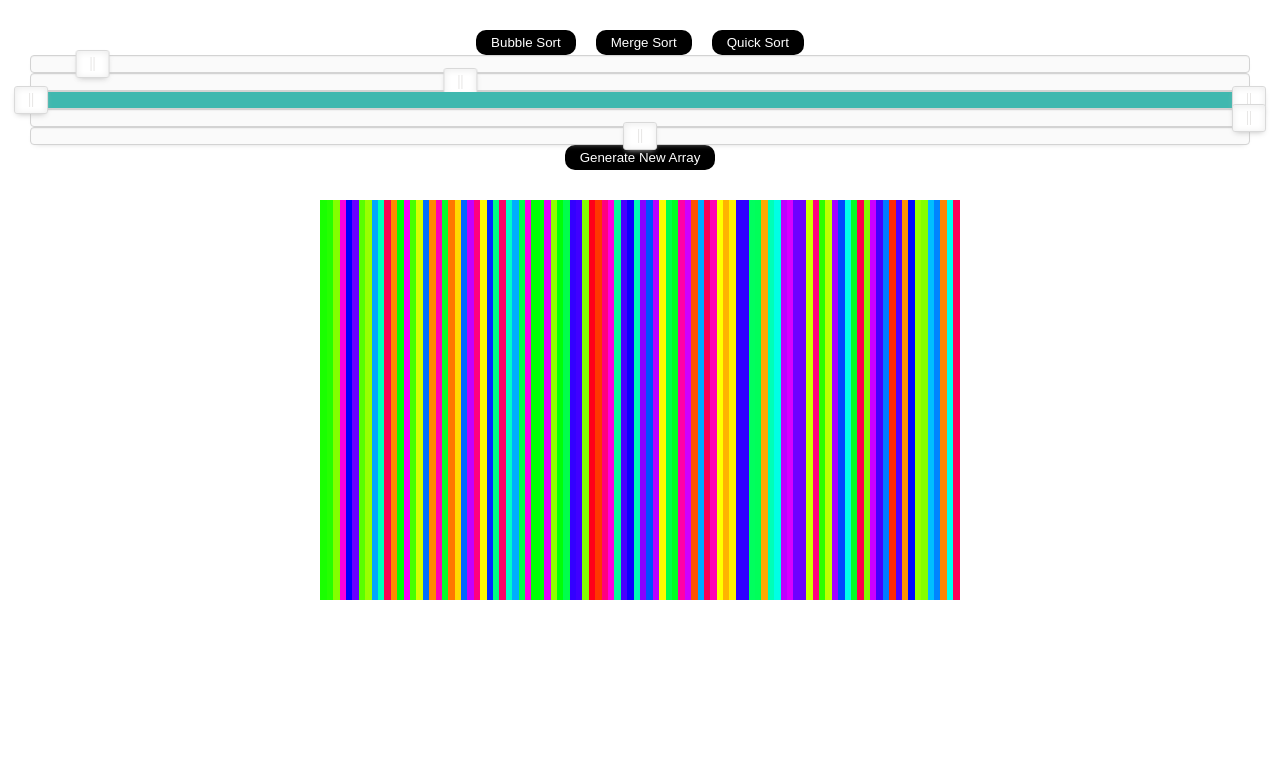
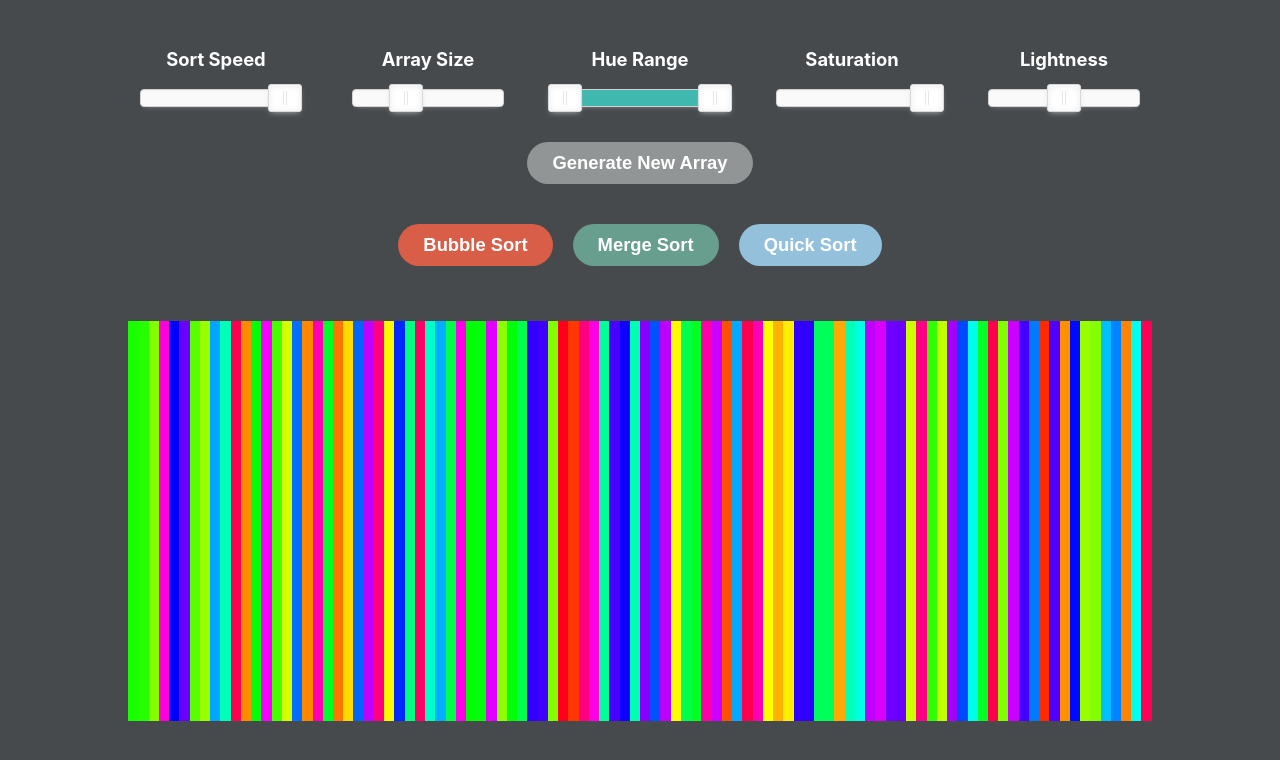
Before and after one commit to gabinorsworthy/color-sort, a React (Create React App) app: page / in a window 1280 px wide. Shown: the top 760 px of the page. Built offline with nearby package versions, Linux system fonts and the light colour scheme.

Commit message:
UI/UX update

```diff
--- a/src/ColorSort/ColorSort.css
+++ b/src/ColorSort/ColorSort.css
@@ -1,26 +1,91 @@
-.tool-bar {
-    margin: 30px;
+html {
+    background-color: #464A4D;
 }
 
+
+
+
+
+/* TOOLBAR */
+.tool-bar {
+    margin: 30px 30px 50px;
+}
+
+.sliders, .new-array-button {
+    margin-bottom: 20px;
+}
+
+.new-array-button {
+    margin-bottom: 30px;
+}
+
+/* SLIDERS */
+.sliders {
+    display: flex;
+    flex-wrap: wrap;
+    justify-content: center;
+}
+
+h3 {
+    color: white;
+    font-size: calc(.75rem + .5vw);
+}
+
+div > .noUi-base {
+    width: 10vw;
+    min-width: 150px;
+}
+
+.noUi-touch-area {
+    border-radius: 30px;
+}
+
+.slider {
+    margin: 10px 30px 10px;
+}
+
+
+
+
+
+/* BUTTONS */
 button {
     background-color: black;
     border: none;
-    border-radius: 10px;
+    border-radius: 50px;
     color: white;
-    margin: 0 10px;
-    padding: 5px 15px;
+    font-size: calc(.75rem + .5vw);
+    font-weight: bold;
+    margin: 5px 10px;
+    padding: 10px 25px;
     cursor: pointer;
 }
-/*
-button:hover {
-    cursor: pointer;
-}
-*/
 
 button:focus {
     outline: 0;
 }
 
+.bubbleSort {
+    background-color: #D85E48;
+}
+
+.mergeSort {
+    background-color: #679E8D;
+}
+
+.quickSort {
+    background-color: #93C0DB;
+}
+
+.resetArray {
+    background-color: #929596;
+}
+
+
+
+
+
+/* ARRAY BARS */
 .bar-container {
     height: 90vh;
 }
--- a/src/ColorSort/ColorSort.jsx
+++ b/src/ColorSort/ColorSort.jsx
@@ -13,7 +13,6 @@ export default class ColorSort extends React.Component {
         this.state = {
             array: [],
             styleArray: [],
-            speed: 5,
             saturation: 1,
             lightness: .5
         };
@@ -31,7 +30,7 @@ export default class ColorSort extends React.Component {
         var lightnessSlider = document.getElementById('lightnessSlider');
 
         noUiSlider.create(speedSlider, {
-            start:[5],
+            start:[95],
             step: 5,
             range: {
                 'min': 1,
@@ -78,7 +77,6 @@ export default class ColorSort extends React.Component {
     }
 
     resetArray() {
-        var speed = 5;
         var size = 100;
         var hue = [0, 360];
         var saturation = 1;
@@ -86,18 +84,23 @@ export default class ColorSort extends React.Component {
 
         // set values based on input sliders
         if (this.state.array.length > 0) {
-            console.log('update');
-            var speedSlider = document.getElementById('speedSlider');
             var sizeSlider = document.getElementById('sizeSlider');
             var hueSlider = document.getElementById('hueSlider');
             var saturationSlider = document.getElementById('saturationSlider');
             var lightnessSlider = document.getElementById('lightnessSlider');
 
-            speed = Number(speedSlider.noUiSlider.get());
             size = Number(sizeSlider.noUiSlider.get());
             hue = [Number(hueSlider.noUiSlider.get()[0]), Number(hueSlider.noUiSlider.get()[1])];
             saturation = Number(saturationSlider.noUiSlider.get());
             lightness = Number(lightnessSlider.noUiSlider.get());
+        }
+
+        const mainBackground = document.getElementsByTagName('html')[0];
+        if (lightness < .4) {
+            mainBackground.style.backgroundColor = `#AEB4B8`;
+        }
+        else {
+            mainBackground.style.backgroundColor = `#464A4D`;
         }
 
         const array = [];
@@ -118,7 +121,7 @@ export default class ColorSort extends React.Component {
             // used to create the new bars
             styleArray.push({
                 backgroundColor: `rgb(${rgb[0]}, ${rgb[1]}, ${rgb[2]})`,
-                width: `${window.innerWidth * 0.005}px`
+                width: `${window.innerWidth * .8 / size}px`
             });
 
             // Had issue updating colors in render
@@ -130,7 +133,7 @@ export default class ColorSort extends React.Component {
             }
         }
 
-        this.setState({array, styleArray, speed, saturation, lightness});
+        this.setState({array, styleArray, saturation, lightness});
 
 
     }
@@ -141,7 +144,9 @@ export default class ColorSort extends React.Component {
 
     bubbleSort() {
         const animations = getBubbleSortAnimations(this.state.array);
-        const speed = this.state.speed;
+
+        var speedSlider = document.getElementById('speedSlider');
+        const speed = 101 - Number(speedSlider.noUiSlider.get());
 
         // disable buttons while sort is happening
         const elements = document.getElementsByTagName('button');
@@ -160,8 +165,8 @@ export default class ColorSort extends React.Component {
             setTimeout(() => {
                 // increase height of bars being compared
                 if (i % 3 === 0) {
-                    barOneStyle.height = '60vh';
-                    barTwoStyle.height = '60vh';
+                    barOneStyle.height = '55vh';
+                    barTwoStyle.height = '55vh';
                 }
                 // swap the colors if necessary
                 else if (i % 3 === 1) {
@@ -187,7 +192,9 @@ export default class ColorSort extends React.Component {
 
     mergeSort() {
         const animations = getMergeSortAnimations(this.state.array);
-        const speed = this.state.speed;
+
+        var speedSlider = document.getElementById('speedSlider');
+        const speed = 101 - Number(speedSlider.noUiSlider.get());
 
         // disable buttons while sort is running
         const elements = document.getElementsByTagName('button');
@@ -210,13 +217,13 @@ export default class ColorSort extends React.Component {
                     const barTwoIdx = animations[i][2];
                     const barTwoStyle = arrayBars[barTwoIdx].style;
 
-                    barOneStyle.height = '60vh';
-                    barTwoStyle.height = '60vh';
+                    barOneStyle.height = '55vh';
+                    barTwoStyle.height = '55vh';
                 }
                 // increase height of the location the color will change
                 // if it is not already equal to the items being compared
                 else if (animationTask === 'incHeightCurrent') {
-                    barOneStyle.height = '70vh';
+                    barOneStyle.height = '60vh';
                 }
                 // decrease height of bars no longer being compared
                 else if (animationTask === 'decHeight') {
@@ -246,7 +253,9 @@ export default class ColorSort extends React.Component {
 
     quickSort() {
         const animations = getQuickSortAnimations(this.state.array);
-        const speed = this.state.speed;
+
+        var speedSlider = document.getElementById('speedSlider');
+        const speed = 101 - Number(speedSlider.noUiSlider.get());
 
         // disable buttons while sort is running
         const elements = document.getElementsByTagName('button');
@@ -268,17 +277,17 @@ export default class ColorSort extends React.Component {
             setTimeout(() => {
                 // increase height of pivot at start
                 if (animationTask === 'piv') {
-                    barOneStyle.height = '70vh';
+                    barOneStyle.height = '60vh';
                 }
                 // increase height of items being compared
                 else if (animationTask === 'incHeight') {
-                    barOneStyle.height = '60vh';
-                    barTwoStyle.height = '60vh';
+                    barOneStyle.height = '55vh';
+                    barTwoStyle.height = '55vh';
                 }
                 // lower height of bar no longer being used
                 else if (animationTask === 'changeHeight') {
                     barOneStyle.height = '50vh';
-                    barTwoStyle.height = '60vh';
+                    barTwoStyle.height = '55vh';
                 }
                 // change color of two bars
                 else if (animationTask === 'changeColor') {
@@ -288,13 +297,13 @@ export default class ColorSort extends React.Component {
                 }
                 // match height of pivot
                 else if (animationTask === 'matchPivotHeight') {
-                    barTwoStyle.height = '70vh';
+                    barTwoStyle.height = '60vh';
                 }
                 // decrease height of bar no longer being used
                 // will set bars in correct locations to taller than the others
                 else if (animationTask === 'changeHeightFinal') {
                     barOneStyle.height = '50vh';
-                    barTwoStyle.height = '80vh';
+                    barTwoStyle.height = '65vh';
                 }
             }, i * speed);
         }
@@ -312,16 +321,38 @@ export default class ColorSort extends React.Component {
         return (
             <>
                 <div className="tool-bar">
-                    <button onClick={() => this.bubbleSort()}>Bubble Sort</button>
-                    <button onClick={() => this.mergeSort()}>Merge Sort</button>
-                    <button onClick={() => this.quickSort()}>Quick Sort</button>
+                    <div class="sliders">
+                        <div>
+                            <h3>Sort Speed</h3>
+                            <div class="slider" id="speedSlider"></div>
+                        </div>
+                        <div>
+                            <h3>Array Size</h3>
+                            <div class="slider" id="sizeSlider"></div>
+                        </div>
+                        <div>
+                            <h3>Hue Range</h3>
+                            <div class="slider" id="hueSlider"></div>
+                        </div>
+                        <div>
+                            <h3>Saturation</h3>
+                            <div class="slider" id="saturationSlider"></div>
+                        </div>
+                        <div>
+                            <h3>Lightness</h3>
+                            <div class="slider" id="lightnessSlider"></div>
+                        </div>
+                    </div>
 
-                    <div id="speedSlider"></div>
-                    <div id="sizeSlider"></div>
-                    <div id="hueSlider"></div>
-                    <div id="saturationSlider"></div>
-                    <div id="lightnessSlider"></div>
-                    <button onClick={() => this.resetArray()}>Generate New Array</button>
+                    <div class="new-array-button">
+                       <button class="resetArray" onClick={() => this.resetArray()}>Generate New Array</button>
+                    </div>
+
+                    <div class="sort-buttons">
+                        <button class="bubbleSort" onClick={() => this.bubbleSort()}>Bubble Sort</button>
+                        <button class="mergeSort" onClick={() => this.mergeSort()}>Merge Sort</button>
+                        <button class="quickSort" onClick={() => this.quickSort()}>Quick Sort</button>
+                    </div>
                 </div>
 
                 <div className="bar-container">
```
